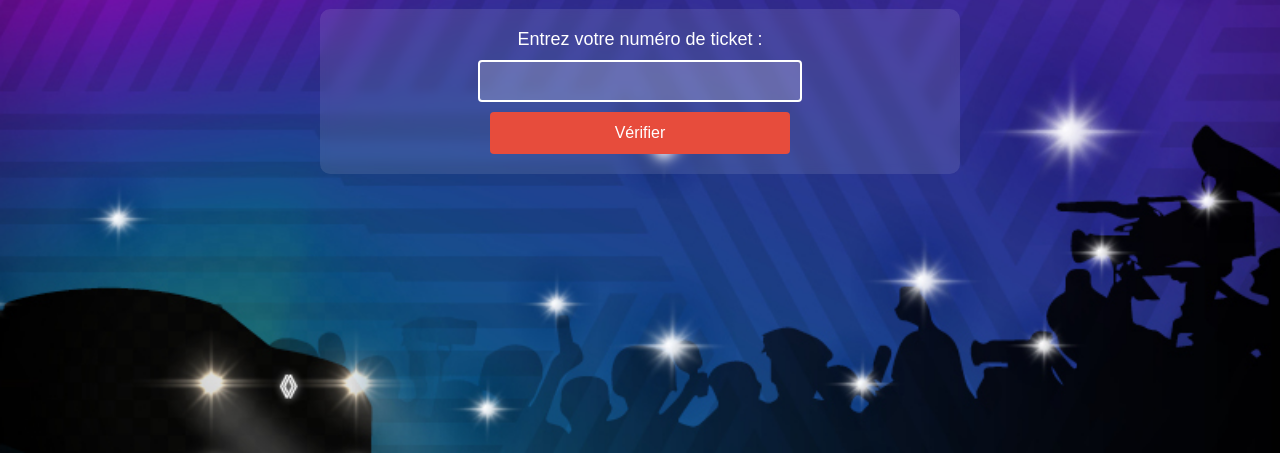
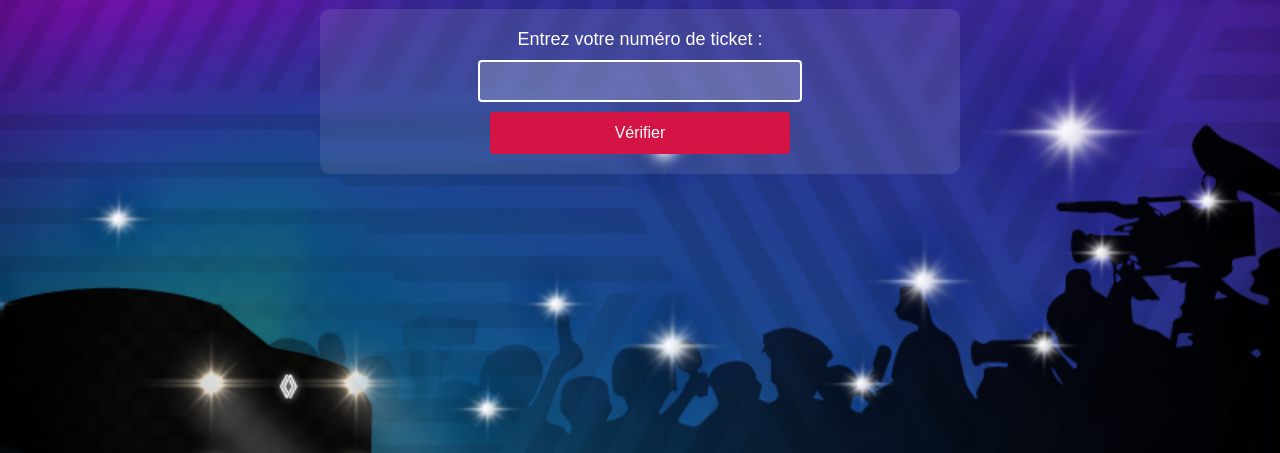
Before and after one commit to MuzanJacksonnn/LuckyDrawGala2024, a website: page index.html in a window 1280 px wide. Shown: the part 347-800 px from the top of the page. Drawn offline with Linux system fonts and the light colour scheme; no server answers.

Commit message:
Update styles.css

```diff
--- a/styles.css
+++ b/styles.css
@@ -68,7 +68,7 @@ input[type="number"] {
 }
 
 button {
-    background-color: #e74c3c;
+    background-color: #d31444; /* Nouvelle couleur du bouton */
     color: white;
     border: none;
     border-radius: 4px;
@@ -79,9 +79,8 @@ button {
     max-width: 300px;
     transition: background-color 0.3s;
 }
-
 button:hover {
-    background-color: #c0392b;
+    background-color: #b01038;
 }
 
 #result {
```
